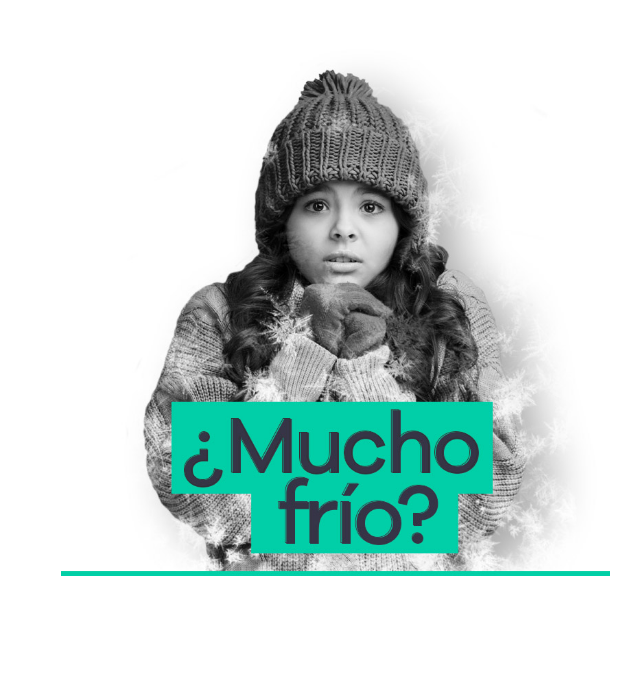
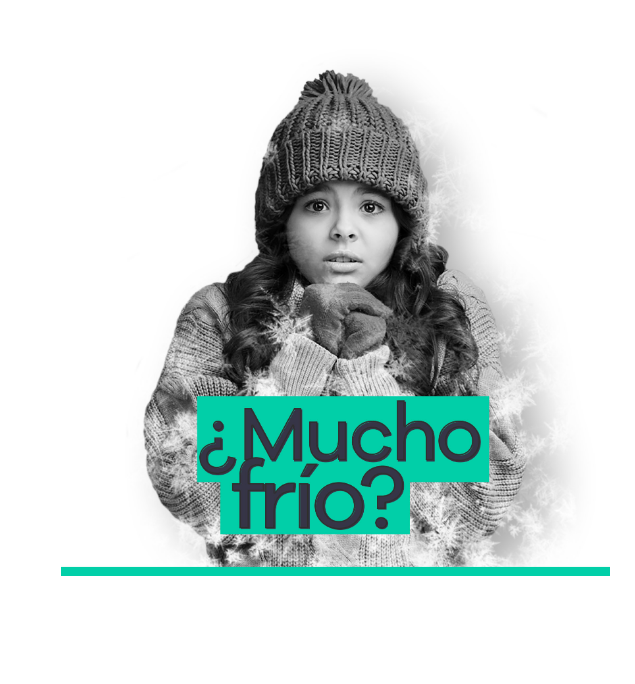
Before and after one commit to danielvazquezguerra/homeserve-landing, a plain HTML site: page public/index.html in a window 1280 px wide. Shown: the part 123-807 px from the top of the page, 0-635 px from the left. Drawn offline with nearby package versions, Linux system fonts and the light colour scheme.

Commit message:
imagen resolucion cambiada

```diff
--- a/public/index.html
+++ b/public/index.html
@@ -40,7 +40,7 @@
 
                 <div class="wrapper-left">
 
-                    <img class="mucho-frio" src="./img/mucho-frio-v2.jpg" alt="">
+                    <img class="mucho-frio" src="./img/mucho-frio-v3.jpg" alt="">
 
 
                 </div>
```
Also changed, not shown: public/img/mucho-frio-v3.jpg (added).
